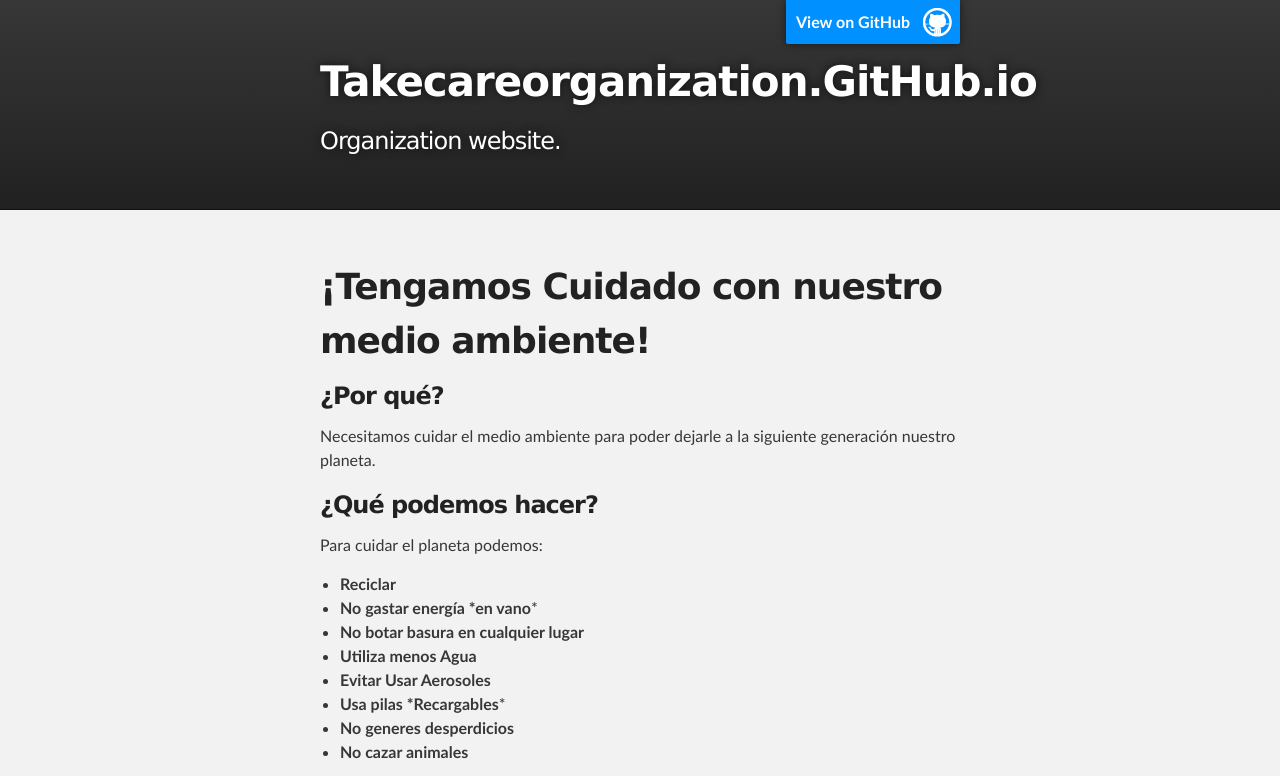
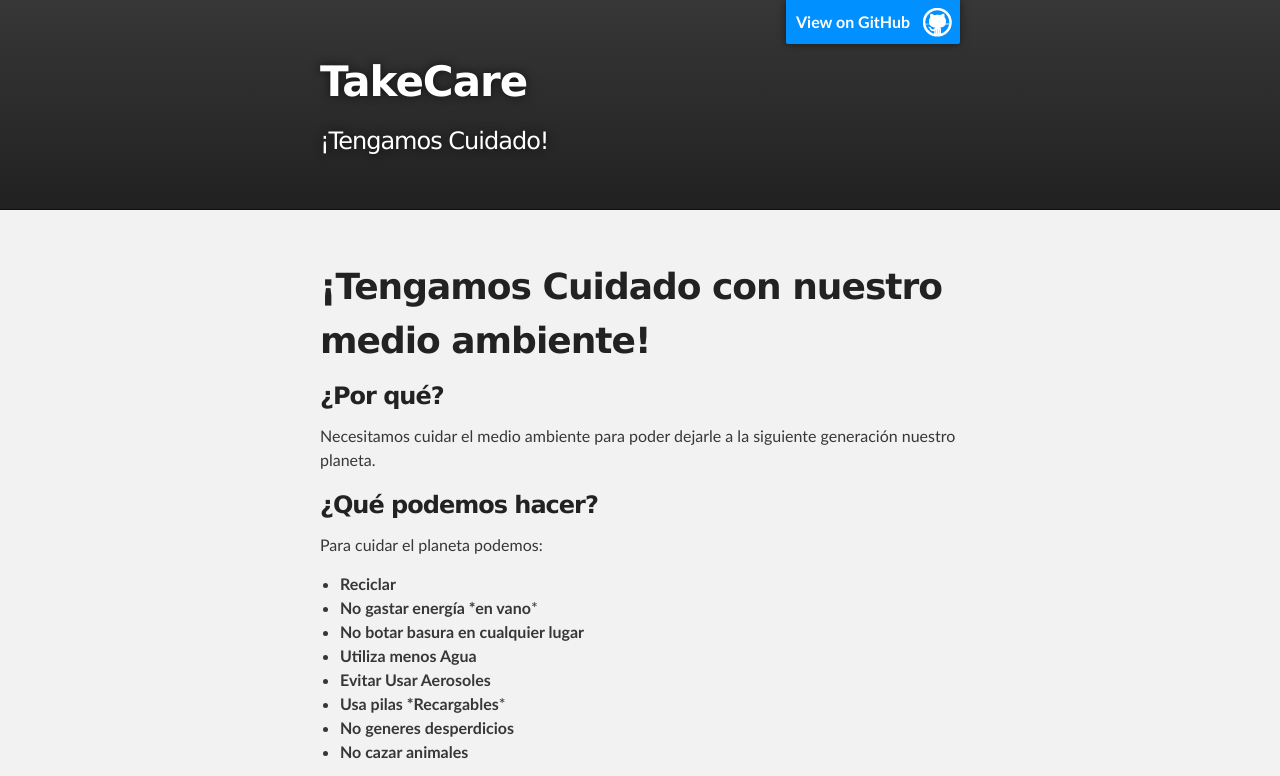
Before and after one commit to TakeCareOrganization/TakeCareOrganization.github.io, a plain HTML site: page index.html in a window 1280 px wide. Shown: the top 776 px of the page. Drawn offline with Linux system fonts and the light colour scheme.

Commit message:
Replace master branch with page content via GitHub

```diff
--- a/index.html
+++ b/index.html
@@ -4,11 +4,11 @@
   <head>
     <meta charset='utf-8'>
     <meta http-equiv="X-UA-Compatible" content="chrome=1">
-    <meta name="description" content="Takecareorganization.GitHub.io : Organization website.">
+    <meta name="description" content="TakeCare : ¡Tengamos Cuidado!">
 
     <link rel="stylesheet" type="text/css" media="screen" href="stylesheets/stylesheet.css">
 
-    <title>Takecareorganization.GitHub.io</title>
+    <title>TakeCare</title>
   </head>
 
   <body>
@@ -18,8 +18,8 @@
         <header class="inner">
           <a id="forkme_banner" href="https://github.com/TakeCareOrganization">View on GitHub</a>
 
-          <h1 id="project_title">Takecareorganization.GitHub.io</h1>
-          <h2 id="project_tagline">Organization website.</h2>
+          <h1 id="project_title">TakeCare</h1>
+          <h2 id="project_tagline">¡Tengamos Cuidado!</h2>
 
         </header>
     </div>
```
Also changed, not shown: params.json (+1 -1 lines).
